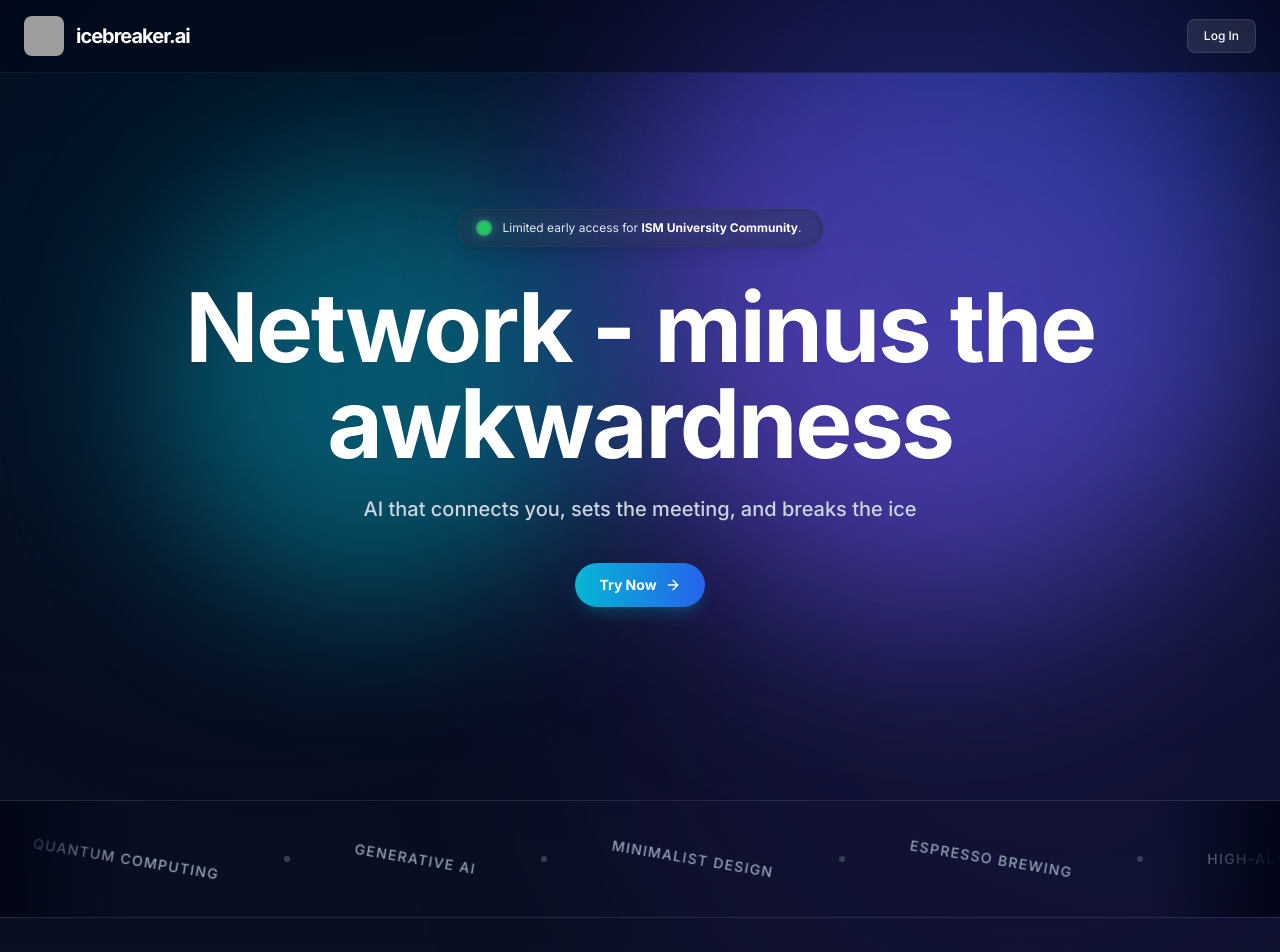
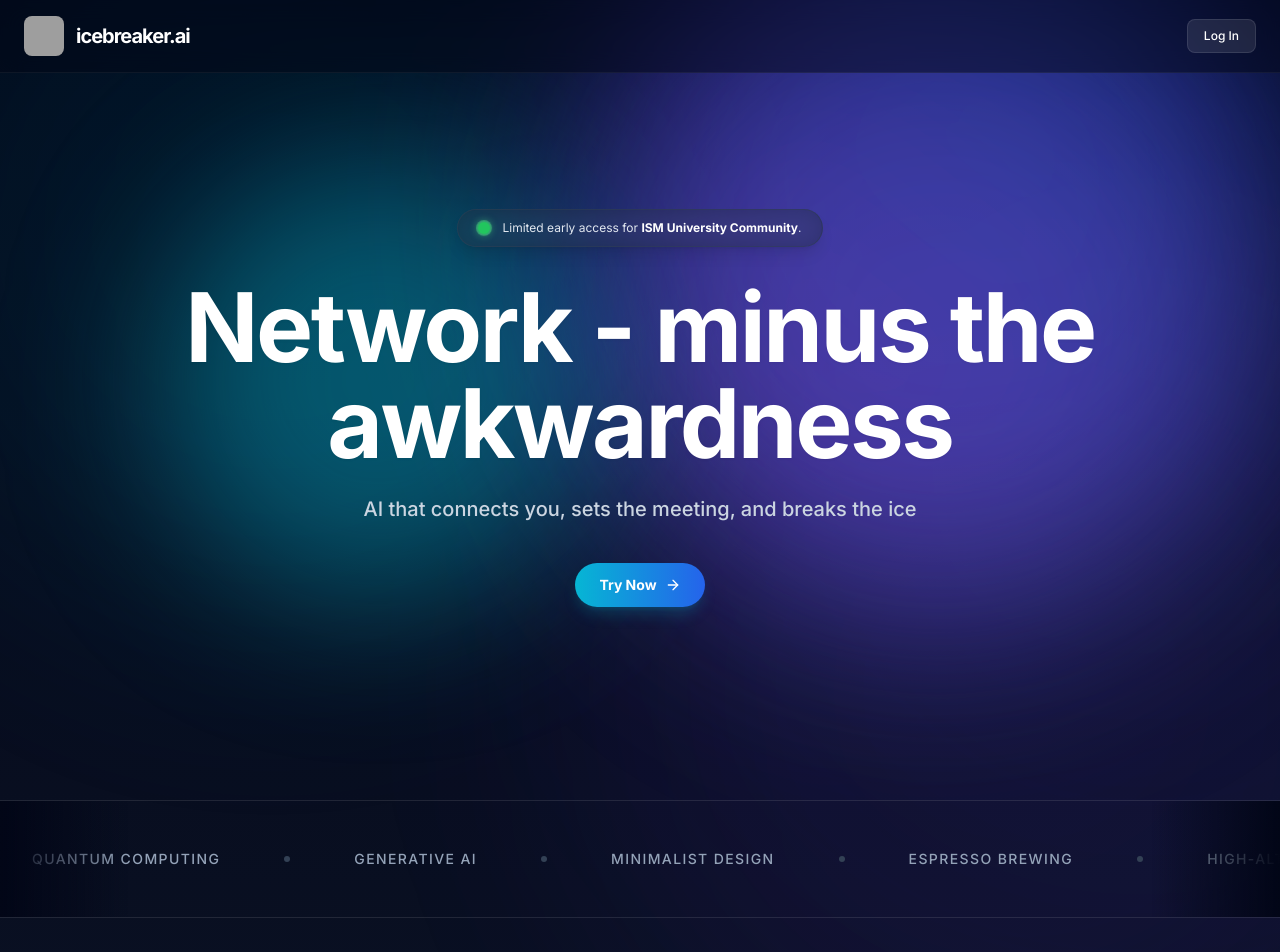
Before and after one commit to g0da-s/icebreaker, a React (Vite) app: page / in a window 1280 px wide. Shown: the top 952 px of the page. Built offline with nearby package versions, Linux system fonts and the light colour scheme; grey boxes are pictures that could not be loaded; the HTML template or start-up script is replaced by a standard one.

Commit message:
Reverted to commit 9e14b62323aa5452a30dad8eca151a1d5cbdaabc

```diff
--- a/src/components/landing/Marquee.tsx
+++ b/src/components/landing/Marquee.tsx
@@ -15,28 +15,23 @@ const interests = [
 ];
 
 export const Marquee: React.FC = () => {
-  const spinningItems = ["Quantum Computing", "Generative AI", "Minimalist Design", "Espresso Brewing"];
-
   return (
     <div className="relative w-full overflow-hidden py-12 bg-transparent border-y border-white/10">
       <div className="absolute top-0 left-0 z-10 w-32 h-full bg-gradient-to-r from-slate-950 to-transparent pointer-events-none" />
       <div className="absolute top-0 right-0 z-10 w-32 h-full bg-gradient-to-l from-slate-950 to-transparent pointer-events-none" />
 
       <div className="flex w-max animate-scroll">
-        {[...interests, ...interests, ...interests].map((interest, index) => {
-          const isSpinning = spinningItems.includes(interest.label);
-          return (
+        {[...interests, ...interests, ...interests].map((interest, index) => (
           <div
             key={`${interest.id}-${index}`}
             className="flex items-center mx-8 group cursor-default"
           >
-              <span className={`text-slate-400 font-medium text-sm uppercase tracking-widest group-hover:text-cyan-400 transition-colors duration-300 ${isSpinning ? 'animate-spin-slow' : ''}`}>
+            <span className="text-slate-400 font-medium text-sm uppercase tracking-widest group-hover:text-cyan-400 transition-colors duration-300">
               {interest.label}
             </span>
             <div className="w-1.5 h-1.5 rounded-full bg-slate-700 ml-16 group-hover:bg-cyan-500 transition-colors" />
           </div>
-          );
-        })}
+        ))}
       </div>
 
       <style>{`
@@ -44,14 +39,6 @@ export const Marquee: React.FC = () => {
           0% { transform: translateX(0); }
           100% { transform: translateX(-33.33%); }
         }
-        @keyframes spin-slow {
-          0% { transform: rotate(0deg); }
-          100% { transform: rotate(360deg); }
-        }
-        .animate-spin-slow {
-          animation: spin-slow 3s linear infinite;
-          display: inline-block;
-        }
       `}</style>
     </div>
   );
```
Lines whose indentation alone changed are shown as unchanged.
